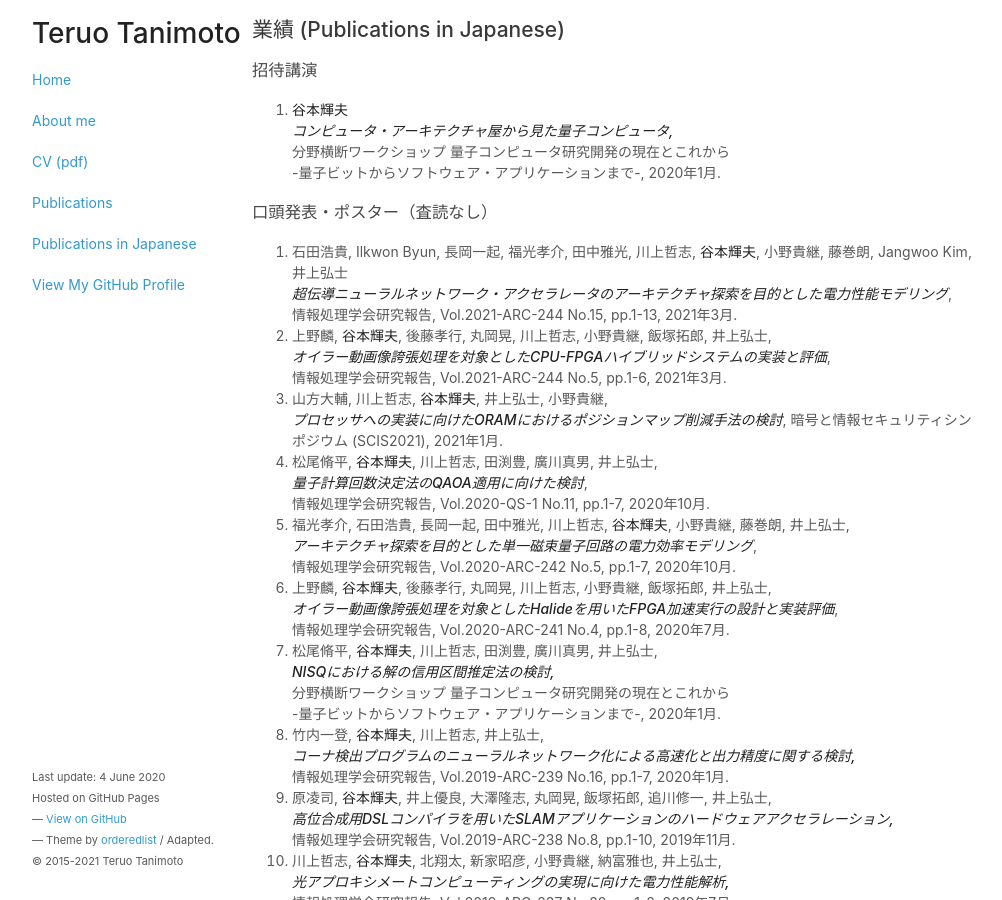
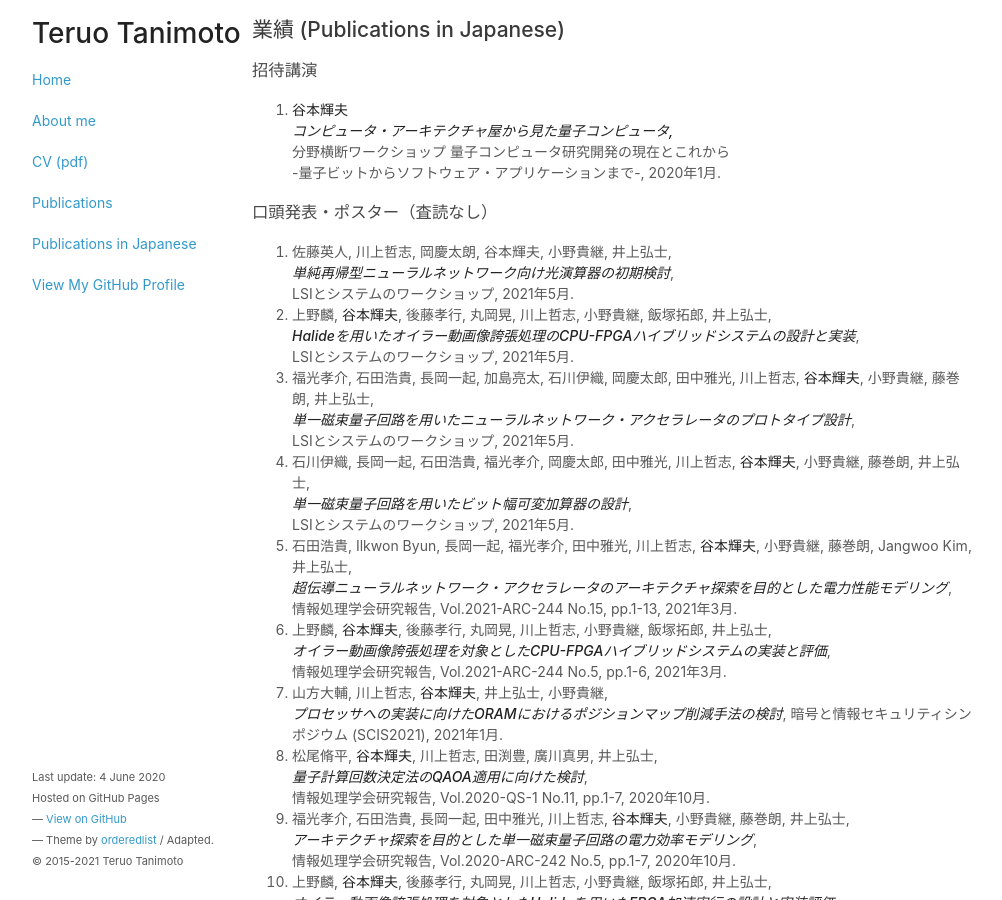
Before and after one commit to teruo41/teruo41.github.io, a Jekyll site: the page built from pubsj.md, in a window 1280 px wide and 900 px high. Shown: the whole window, without its empty margins (138-1140 px from the left). Built offline with Jekyll 4.4.1, drawn with Linux system fonts in a browser that asks for light colours.

Commit message:
Update pubsj.md

```diff
--- a/pubsj.md
+++ b/pubsj.md
@@ -14,7 +14,23 @@ title: Publications in Japanese
 
 ### 口頭発表・ポスター（査読なし）
 
-0. 石田浩貴, Ilkwon Byun, 長岡一起, 福光孝介, 田中雅光, 川上哲志, __谷本輝夫__, 小野貴継, 藤巻朗, Jangwoo Kim, 井上弘士
+0. 佐藤英人, 川上哲志, 岡慶太朗, 谷本輝夫, 小野貴継, 井上弘士,
+   ***単純再帰型ニューラルネットワーク向け光演算器の初期検討***,
+   LSIとシステムのワークショップ, 2021年5月.
+
+0. 上野麟, __谷本輝夫__, 後藤孝行, 丸岡晃, 川上哲志, 小野貴継, 飯塚拓郎, 井上弘士,
+   ***Halideを用いたオイラー動画像誇張処理のCPU-FPGAハイブリッドシステムの設計と実装***,
+   LSIとシステムのワークショップ, 2021年5月.
+
+0. 福光孝介, 石田浩貴, 長岡一起, 加島亮太, 石川伊織, 岡慶太郎, 田中雅光, 川上哲志, __谷本輝夫__, 小野貴継, 藤巻朗, 井上弘士,
+   ***単一磁束量子回路を用いたニューラルネットワーク・アクセラレータのプロトタイプ設計***,
+   LSIとシステムのワークショップ, 2021年5月.
+
+0. 石川伊織, 長岡一起, 石田浩貴, 福光孝介, 岡慶太郎, 田中雅光, 川上哲志, __谷本輝夫__, 小野貴継, 藤巻朗, 井上弘士,
+   ***単一磁束量子回路を用いたビット幅可変加算器の設計***,
+   LSIとシステムのワークショップ, 2021年5月.
+
+0. 石田浩貴, Ilkwon Byun, 長岡一起, 福光孝介, 田中雅光, 川上哲志, __谷本輝夫__, 小野貴継, 藤巻朗, Jangwoo Kim, 井上弘士,
    ***超伝導ニューラルネットワーク・アクセラレータのアーキテクチャ探索を目的とした電力性能モデリング***,
    情報処理学会研究報告, Vol.2021-ARC-244 No.15, pp.1-13, 2021年3月.
 
```
